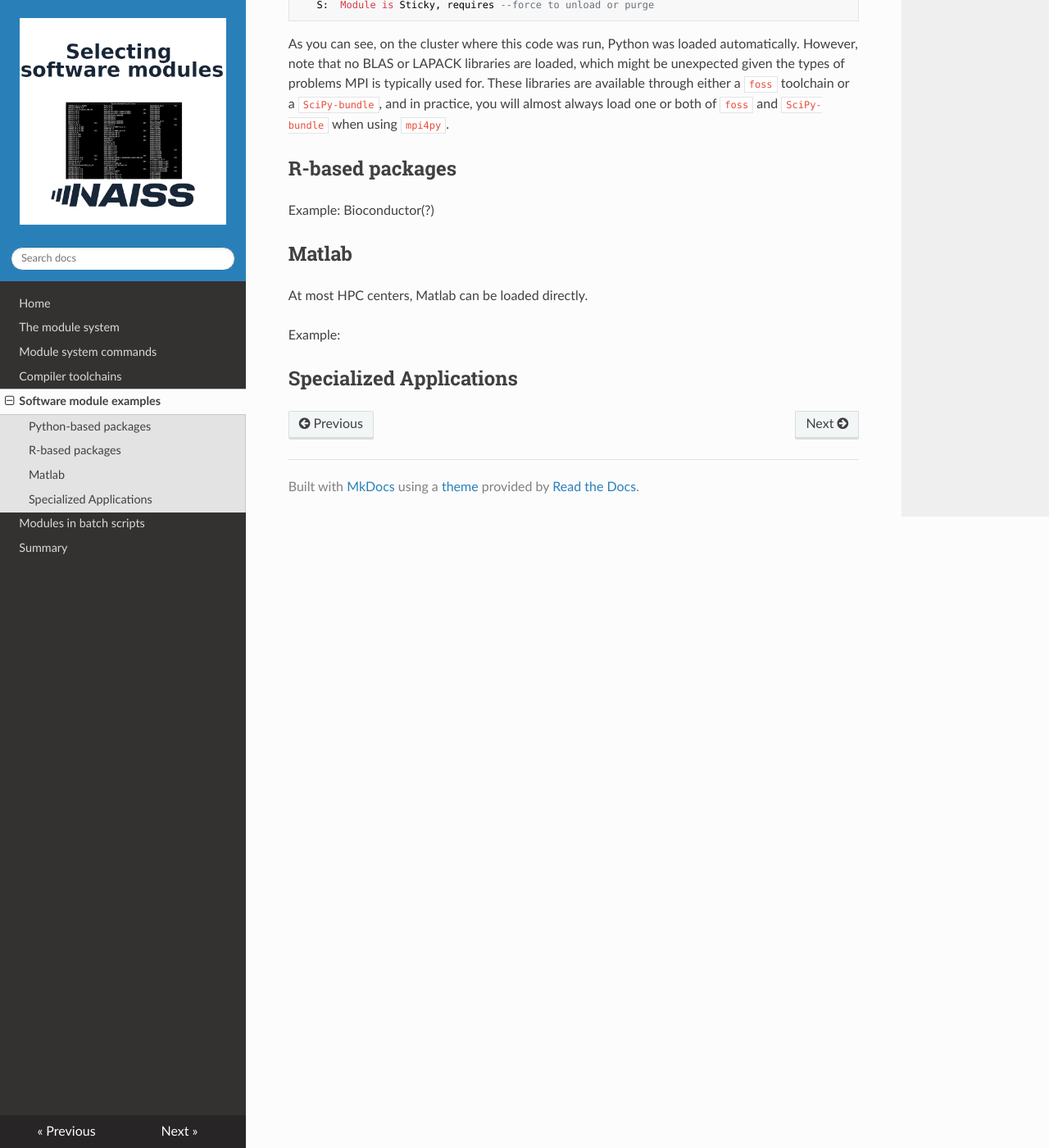
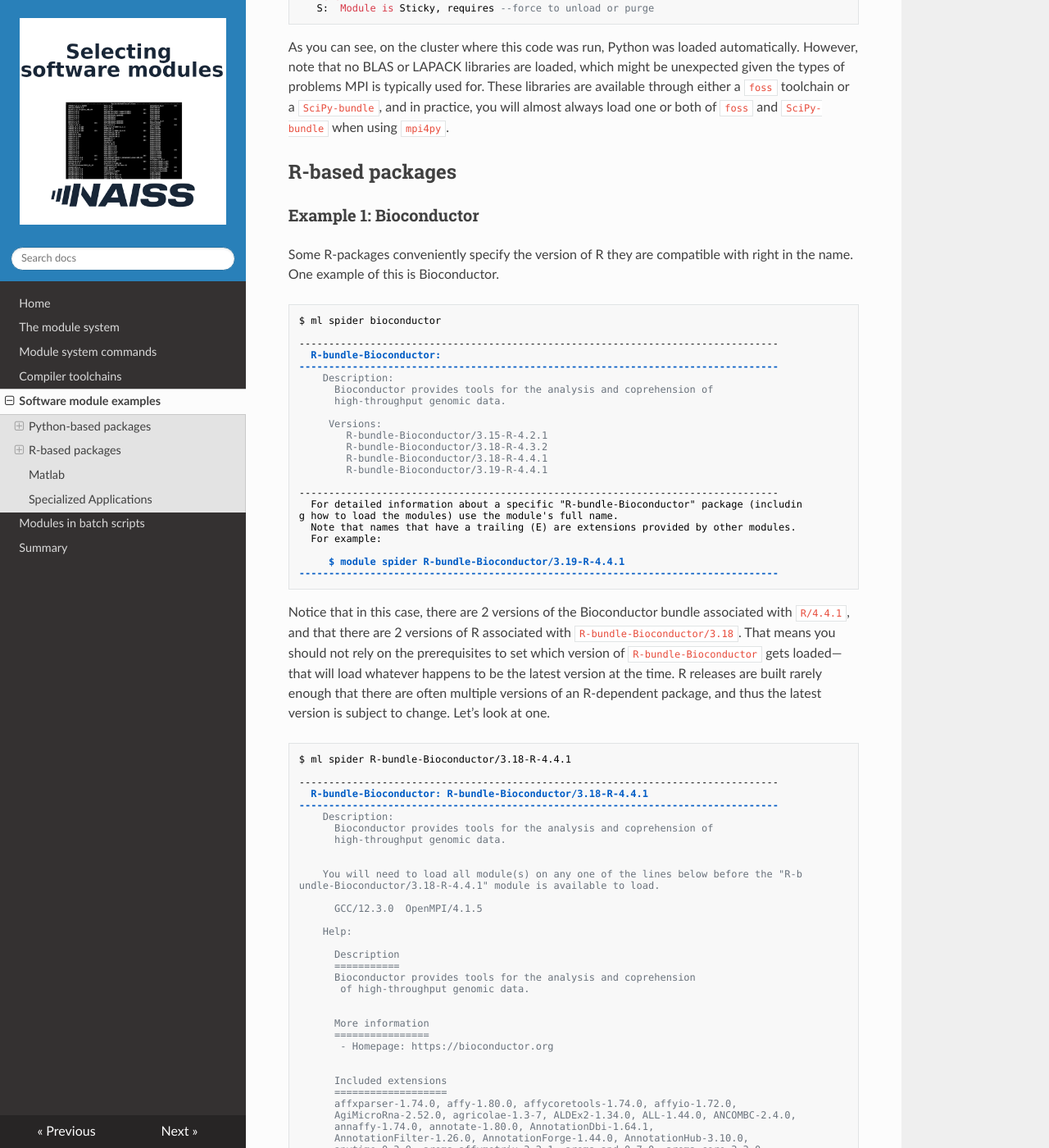
Before and after one commit to hpc2n/selecting-modules, an MkDocs documentation site: the page built from docs/programs.md, in a window 1280 px wide and 1400 px high, scrolled down 6024 px. Shown: the whole window at 82% size. Built offline with MkDocs 1.6.1, drawn with Linux system fonts in a browser that asks for light colours; nearby versions of some CDN libraries; some of the changed text lies outside the part shown.

Commit message:
Update programs.md
started bioconductor bundle

````diff
--- a/docs/programs.md
+++ b/docs/programs.md
@@ -30,8 +30,7 @@ It varies between centres how many packages are installed with the base Python p
 
     For packages that require GCC, OpenMPI, and at least one of BLAS and LAPACK, it is a good idea to find and remember a `foss` toolchain that provides them all to save on typing and make more compatible modules visible to `ml avail`. Some modules with these dependencies are configured to load the rest of the toolchain automatically, but many do not. With `ml show foss/20YYr`, you can preview the module file for a particular release and see which versions of GCC, OpenMPI, Open/FlexiBLAS, and ScaLAPACK are loaded. It takes a bit of time to explore them since `ml avail` will not filter `foss` toolchains based on already loaded versions of GCC and OpenMPI, but it is a worthwhile investment.
 
-
-Example 1: Matplotlib
+### Example 1: Matplotlib
 
 Matplotlib is technically a standalone package requiring only GCC, Python, and sometimes an extra GUI support package like Tkinter. However, for all practical purposes, it requires at least NumPy or Pandas to create or read in any data, so **you will need to load a SciPy-bundle** (see Important note above).
 
@@ -178,7 +177,7 @@ Currently Loaded Modules:
 
 Note that in this example, `Tkinter/3.11.5` is loaded automatically with Matplotlib. That is not true everywhere.
 
-Example 2: MPI4Py
+### Example 2: MPI4Py
 
 Here is an example of what `ml spider MPI4Py` would output (note that `ml spider` is not case-sensitive, unlike most other LMOD commands):
 
@@ -280,7 +279,80 @@ As you can see, on the cluster where this code was run, Python was loaded automa
 
 ## R-based packages
 
-Example: Bioconductor(?)
+### Example 1: Bioconductor
+Some R-packages conveniently specify the version of R they are compatible with right in the name. One example of this is Bioconductor.
+
+```bash
+$ ml spider bioconductor
+
+---------------------------------------------------------------------------------
+  R-bundle-Bioconductor:
+---------------------------------------------------------------------------------
+    Description:
+      Bioconductor provides tools for the analysis and coprehension of
+      high-throughput genomic data.
+
+     Versions:
+        R-bundle-Bioconductor/3.15-R-4.2.1
+        R-bundle-Bioconductor/3.18-R-4.3.2
+        R-bundle-Bioconductor/3.18-R-4.4.1
+        R-bundle-Bioconductor/3.19-R-4.4.1
+
+---------------------------------------------------------------------------------
+  For detailed information about a specific "R-bundle-Bioconductor" package (includin
+g how to load the modules) use the module's full name.
+  Note that names that have a trailing (E) are extensions provided by other modules.
+  For example:
+
+     $ module spider R-bundle-Bioconductor/3.19-R-4.4.1
+---------------------------------------------------------------------------------
+```
+
+Notice that in this case, there are 2 versions of the Bioconductor bundle associated with `R/4.4.1`, and that there are 2 versions of R associated with `R-bundle-Bioconductor/3.18`. That means you should not rely on the prerequisites to set which version of `R-bundle-Bioconductor` gets loaded---that will load whatever happens to be the latest version at the time. R releases are built rarely enough that there are often multiple versions of an R-dependent package, and thus the latest version is subject to change. Let's look at one.
+
+```bash
+$ ml spider R-bundle-Bioconductor/3.18-R-4.4.1
+
+---------------------------------------------------------------------------------
+  R-bundle-Bioconductor: R-bundle-Bioconductor/3.18-R-4.4.1
+---------------------------------------------------------------------------------
+    Description:
+      Bioconductor provides tools for the analysis and coprehension of
+      high-throughput genomic data.
+
+
+    You will need to load all module(s) on any one of the lines below before the "R-b
+undle-Bioconductor/3.18-R-4.4.1" module is available to load.
+
+      GCC/12.3.0  OpenMPI/4.1.5
+
+    Help:
+
+      Description
+      ===========
+      Bioconductor provides tools for the analysis and coprehension
+       of high-throughput genomic data.
+
+
+      More information
+      ================
+       - Homepage: https://bioconductor.org
+
+
+      Included extensions
+      ===================
+      affxparser-1.74.0, affy-1.80.0, affycoretools-1.74.0, affyio-1.72.0,
+      AgiMicroRna-2.52.0, agricolae-1.3-7, ALDEx2-1.34.0, ALL-1.44.0, ANCOMBC-2.4.0,
+      annaffy-1.74.0, annotate-1.80.0, AnnotationDbi-1.64.1,
+      AnnotationFilter-1.26.0, AnnotationForge-1.44.0, AnnotationHub-3.10.0,
+      anytime-0.3.9, aroma.affymetrix-3.2.1, aroma.apd-0.7.0, aroma.core-3.3.0,
+      aroma.light-3.32.0, ash-1.0-15, ATACseqQC-1.26.0, AUCell-1.24.0,
+      aws.s3-0.3.21, aws.signature-0.6.0, babelgene-22.9, ballgown-2.34.0,
+      basilisk-1.14.2, basilisk.utils-1.14.1, batchelor-1.18.1, baySeq-2.36.0,
+      beachmat-2.18.0, BH-1.84.0-0, Biobase-2.62.0, BiocBaseUtils-1.4.0, ...
+```
+
+The lists of extensions with R bundles can also get extremely long.
 
 ## Matlab
 
````
